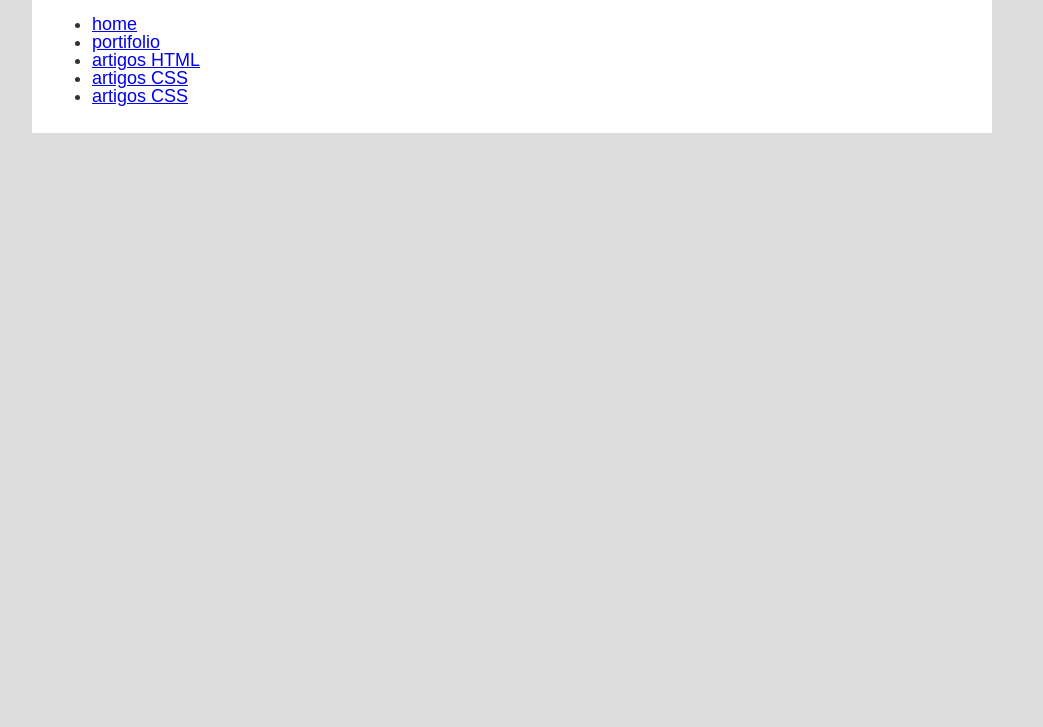
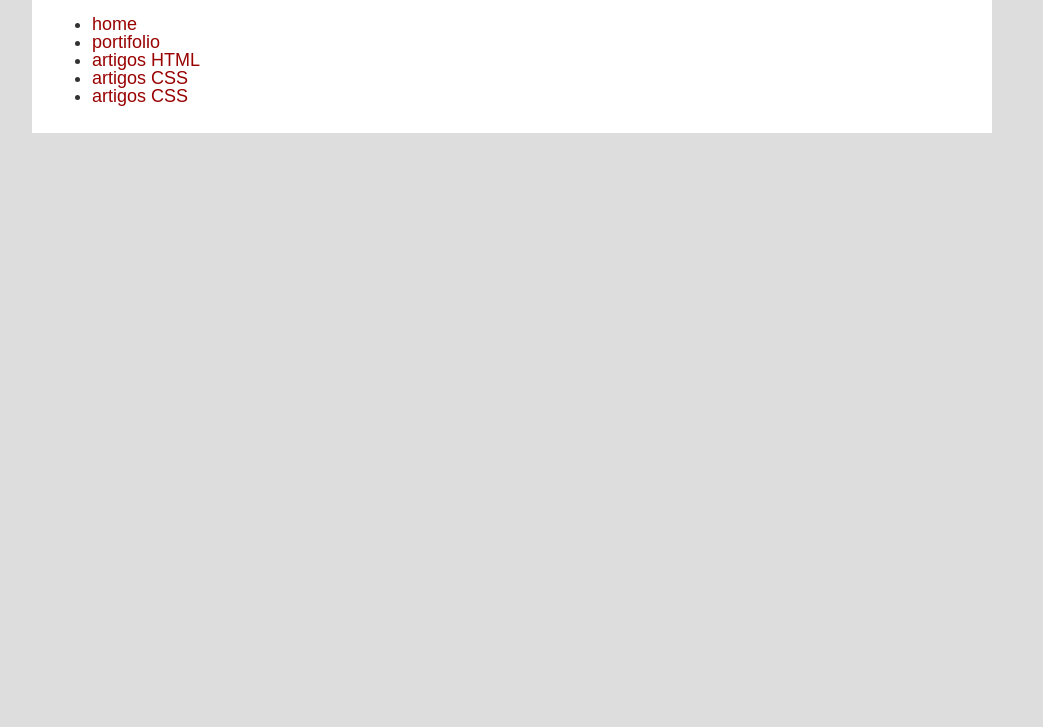
Before and after one commit to joseaugustosva/livroHTML5CSS3, a plain HTML site: page capitulo5/topo-do-site-do-augusto3b.html in a window 1280 px wide. Shown: the part 73-800 px from the top of the page, without its empty margins (128-1171 px from the left). Drawn offline with Linux system fonts and the light colour scheme.

Commit message:
Estilizar seletor a

```diff
--- a/capitulo5/topo-do-site-do-augusto3b.html
+++ b/capitulo5/topo-do-site-do-augusto3b.html
@@ -48,6 +48,11 @@
       text-align: right;
     }
 
+    .topo a {
+      color: #900;
+      text-decoration: none;
+    }
+
     .topo h2 {
       font-size: 27px;
       margin: 2px 0 4px 0;
```
